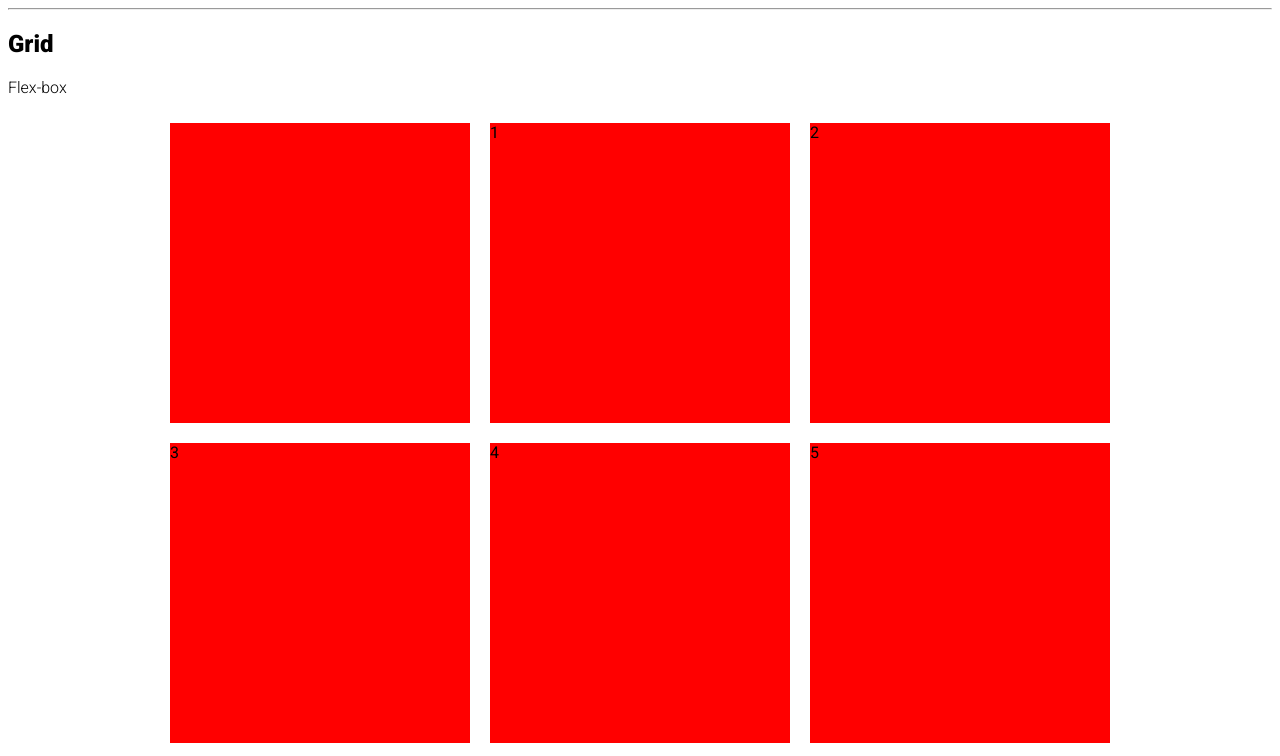
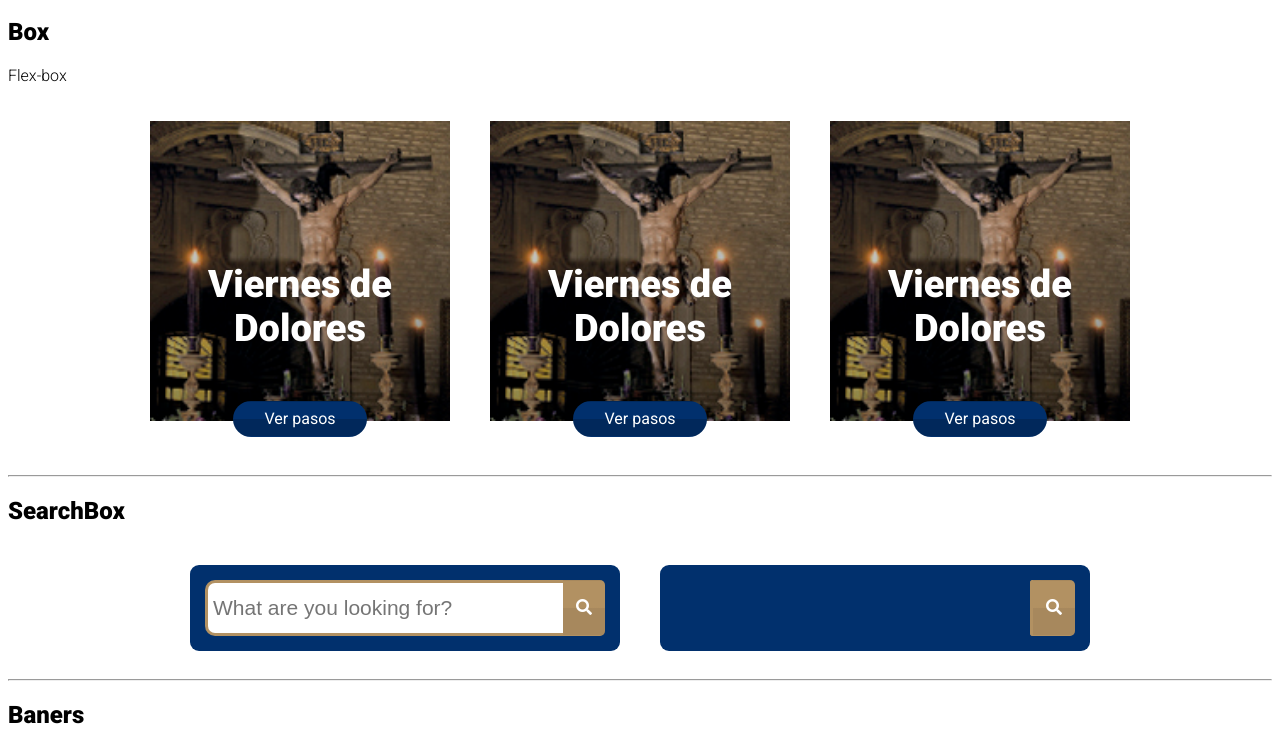
Before and after one commit to Creastv/semana-santa-2020, a plain HTML site: page Index.html in a window 1280 px wide. Shown: the part 831-1587 px from the top of the page. Drawn offline with Linux system fonts and the light colour scheme.

Commit message:
box, searchbo

```diff
--- a/Index.html
+++ b/Index.html
@@ -54,7 +54,6 @@
         <div class="container-box">
             <h2>Pills</h2>
             <p>Flex-box</p>
-            <hr>
             <div class="bar">
                 <div class="img">
                     <a href="#">
@@ -90,46 +89,71 @@
             <hr>
         </div>
         <div class="container-box">
-            <h2>Grid</h2>
+            <h2>Box</h2>
             <p>Flex-box</p>
             <div class="row">
-                <div class="col4">
-                    <div style="width: 300px; height: 300px;"></div>
+                <div class="col">
+                    <div class="wraper-box">
+                        <div class="box" style="background:url(img/dias/viernes-de-dolores.jpg);">
+                            <div class="title">
+                                <h2>Viernes de Dolores</h2>
                             </div>
-                <div class="col4">
-                     <div style="width: 300px; height: 300px;">1</div>
                         </div>
-                <div class="col4">
-                     <div style="width: 300px; height: 300px;">2</div>
+                        <a href="#" class="btn btn-blue-grad">Ver pasos</a>
                     </div>
-                <div class="col4">
-                     <div style="width: 300px; height: 300px;">3</div>
                 </div>
-                <div class="col4">
-                     <div style="width: 300px; height: 300px;">4</div>
+                <div class="col">
+                    <div class="wraper-box">
+                        <div class="box" style="background:url(img/dias/viernes-de-dolores.jpg);">
+                            <div class="title">
+                                <h2>Viernes de Dolores</h2>
                             </div>
-                <div class="col4">
-                     <div style="width: 300px; height: 300px;">5</div>
                         </div>
-                <div class="col4">
-                     <div style="width: 300px; height: 300px;">6</div>
+                        <a href="#" class="btn btn-blue-grad">Ver pasos</a>
                     </div>
-                <div class="col4">
-                     <div style="width: 300px; height: 300px;">7</div>
                 </div>
-                <div class="col4">
-                    <div style="width: 300px; height: 300px;">8</div>
+                <div class="col">
+                    <div class="wraper-box">
+                        <div class="box" style="background:url(img/dias/viernes-de-dolores.jpg);">
+                            <div class="title">
+                                <h2>Viernes de Dolores</h2>
                             </div>
-                <div class="col4">
-                    <div style="width: 300px; height: 300px;">7</div>
                         </div>
-                <div class="col4">
-                    <div style="width: 300px; height: 300px;">8</div>
+                        <a href="#" class="btn btn-blue-grad">Ver pasos</a>
+                    </div>
+                </div>
+            </div>
+            <hr>
+        </div>
+
+        <div class="container-box">
+            <h2>SearchBox</h2>
+            <div class="row">
+                <div class="col">
+                    <div  class="wrap-search">
+                        <div class="search">
+                            <input type="text" class="searchTerm" placeholder="What are you looking for?">
+                            <button  type="submit" class="searchButton btn btn-gold-grad">
+                                <i class="fa fa-search"></i>
+                            </button>
+                        </div>
+                    </div>
+                </div>
+                <div class="col">
+                    <div class="wrap-search">
+                        <div class="search">
+                            <input id="searchInput" type="text" class="searchTerm search-close" placeholder="What are you looking for?">
+                            <button id="searchBtn" type="submit" class="searchButton btn btn-gold-grad">
+                                <i class="fa fa-search"></i>
+                            </button>
+                        </div>
+                    </div>
                 </div>
             </div>
             <hr>
         </div>
         <div class="container-box">
+            <h2>Baners</h2>
             <div class="row">
                 <div class="col3">
                      <div style="width: 300px; height: 300px;">6</div>
--- a/css/main.scss
+++ b/css/main.scss
@@ -5,3 +5,5 @@
 @import "./sass/_grid.scss";
 @import "./sass/_buttons.scss";
 @import "./sass/_bar.scss";
+@import "./sass/_box.scss";
+@import "./sass/_serchform.scss";
--- a/css/sass/_box.scss
+++ b/css/sass/_box.scss
@@ -4,7 +4,7 @@
 
   .box {
     position: relative;
-    background-size: cover;
+    background-size: cover!important;
     height: 300px;
     width: 300px;
 
--- a/css/sass/_serchform.scss
+++ b/css/sass/_serchform.scss
@@ -14,11 +14,6 @@
   justify-content: flex-end;
 }
 
-.search-close .searchTerm {
-   width: 0px;
-   padding: 5px 0px;
-}
-
 .searchTerm {
   width: 100%;
   border: 3px solid $main2;
@@ -30,6 +25,11 @@
   font-size: 21px;
   color: $main;
   @include tranz;
+}
+
+.search-close {
+  width: 0;
+  padding: 5px 0;
 }
 
 .searchTerm:focus {
--- a/js/main.js
+++ b/js/main.js
@@ -1 +1,7 @@
-console.log('test');
+var searchBtn = document.getElementById('searchBtn');
+var searchInput = document.getElementById('searchInput');
+
+searchBtn.addEventListener('click', function(){
+    searchInput.classList.remove('search-close');
+    console.log('test');
+});
```
Also changed, not shown: css/main.css, 1 other file. Lines whose indentation alone changed are shown as unchanged.
